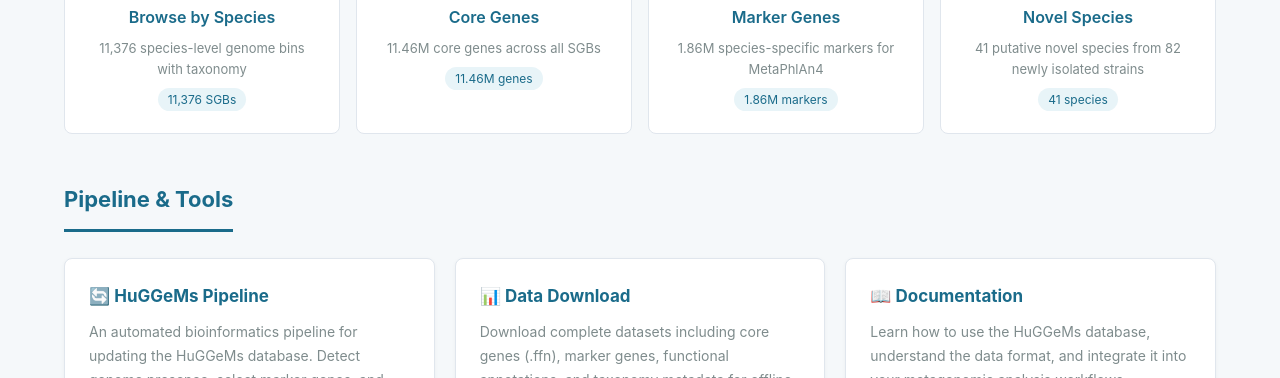
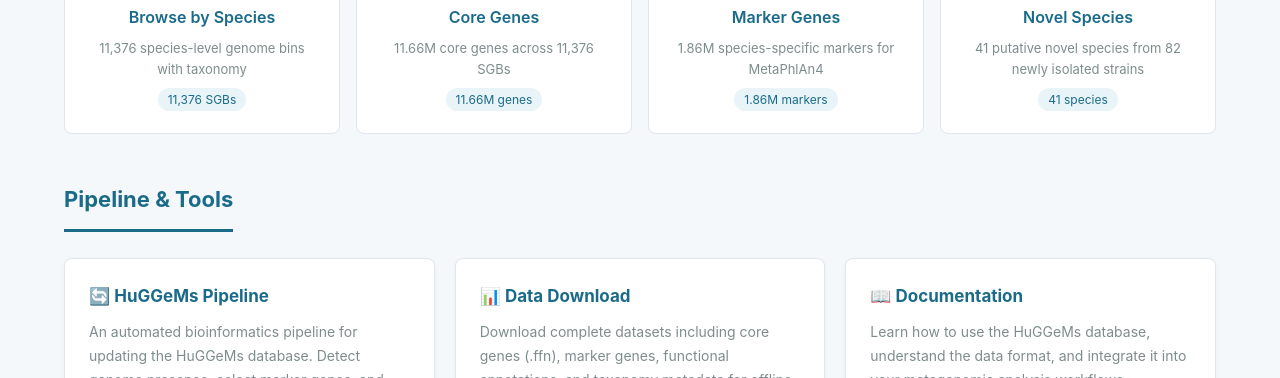
Before and after one commit to R840chen/HuGGeMs-Database, a plain HTML site: page index.html in a window 1280 px wide. Shown: the part 722-1100 px from the top of the page. Drawn offline with Linux system fonts and the light colour scheme.

Commit message:
fix: update core gene total to 11.66M across 11,376 SGBs

```diff
--- a/index.html
+++ b/index.html
@@ -168,8 +168,8 @@
     <a href="browse.html?type=core_genes" class="browse-card">
       <div class="icon">🧬</div>
       <div class="title">Core Genes</div>
-      <div class="desc">11.46M core genes across all SGBs</div>
-      <div class="count">11.46M genes</div>
+      <div class="desc">11.66M core genes across 11,376 SGBs</div>
+      <div class="count">11.66M genes</div>
     </a>
     <a href="browse.html?type=marker_genes" class="browse-card">
       <div class="icon">🏷️</div>
```
Also changed, not shown: download.html (+1 -1 lines).
